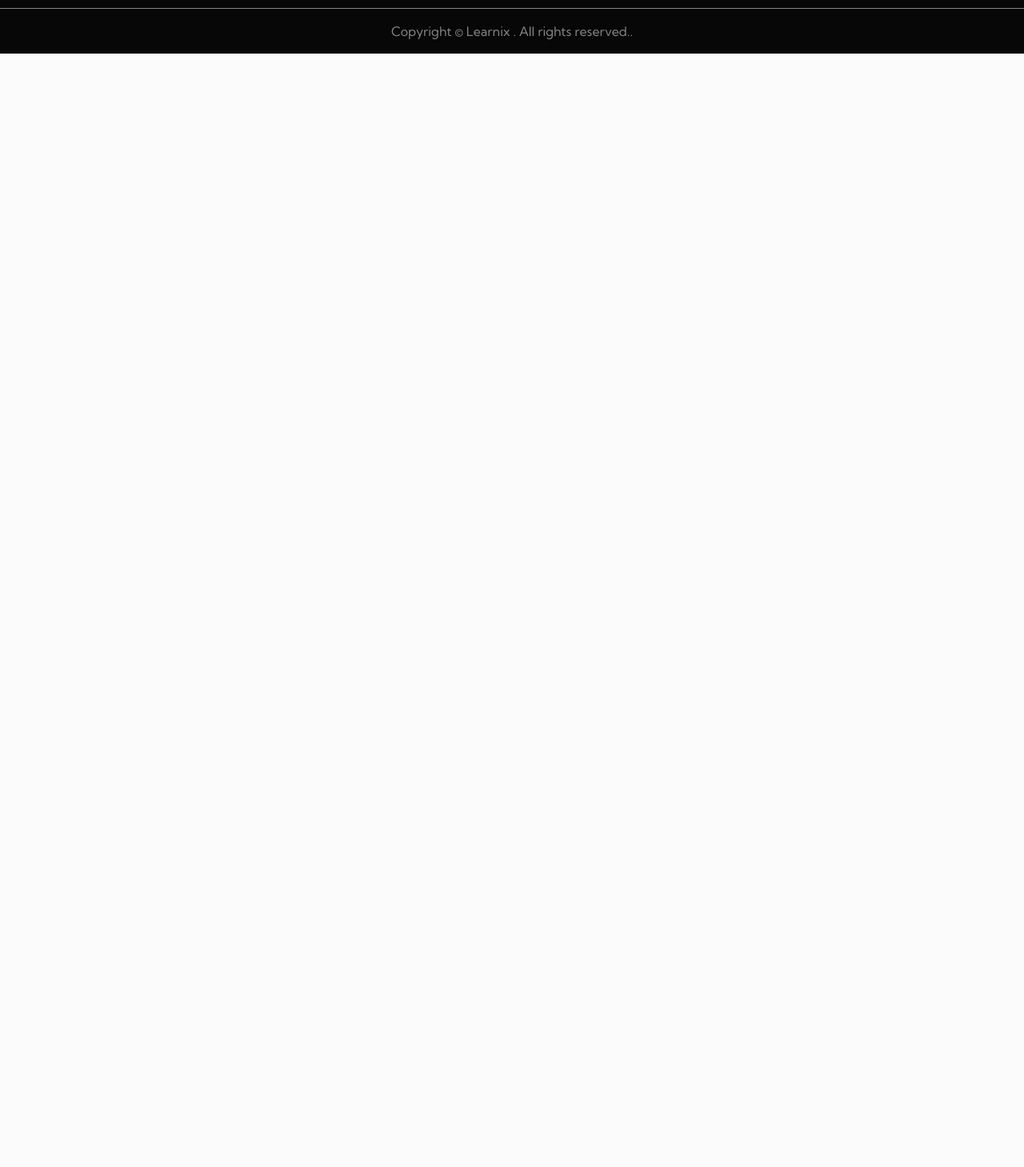
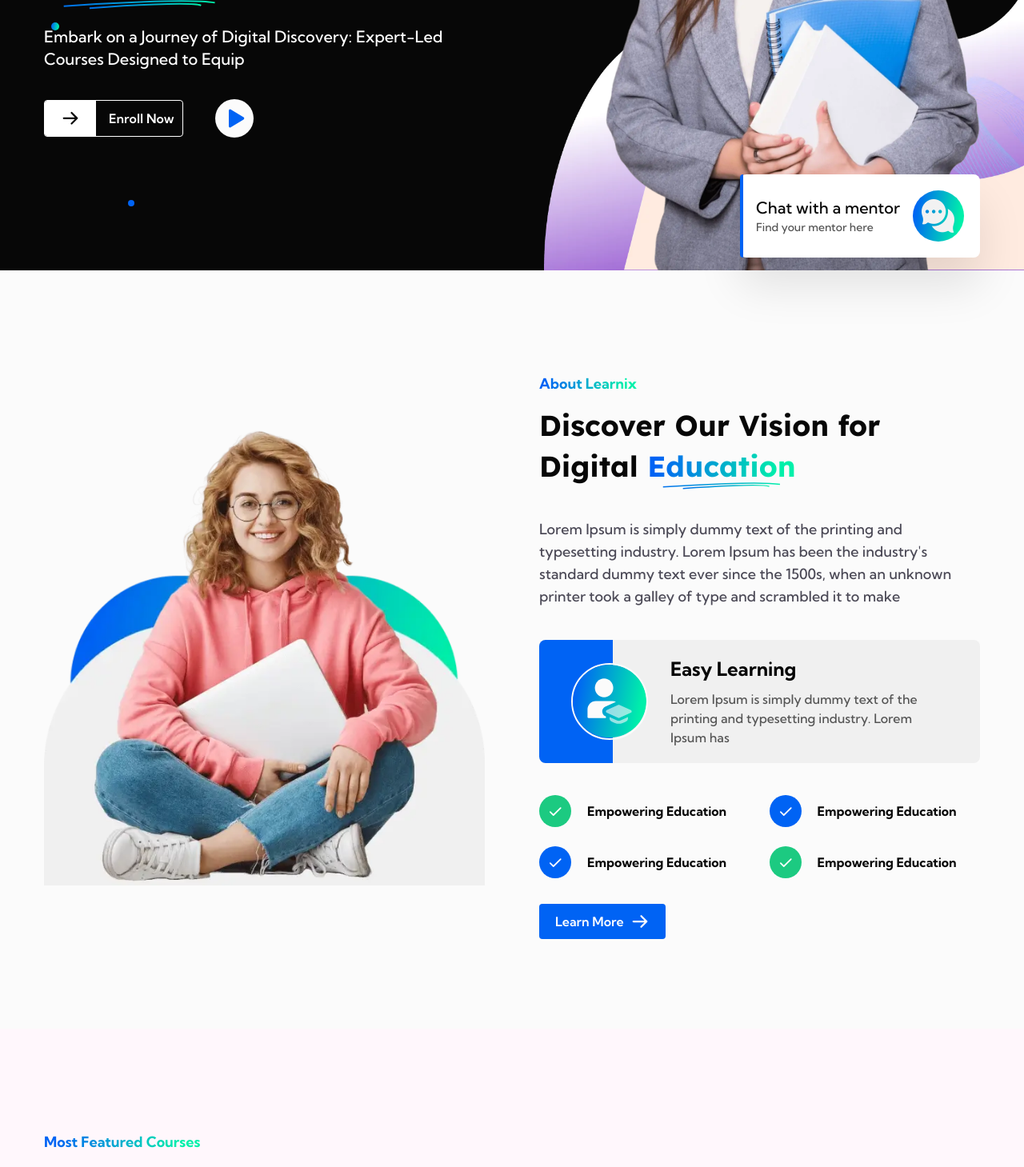
Before and after one commit to Mshahzaib123/lernix, a React (Vite) app: page /homepage3 in a window 1280 px wide. Shown: the part 480-1939 px from the top of the page at 80% size. Before the commit the page ends 800 px from the top, so only its background shows below. Built offline with nearby package versions, Linux system fonts and the light colour scheme.

Commit message:
Home Page 3 Added

```diff
--- a/src/App.jsx
+++ b/src/App.jsx
@@ -8,6 +8,7 @@ import HomePage from './pages/home-page';
 import Footer from './components/footer/footer';
 import Footer2 from './components/footer/footer2';
 import HomePage2 from './pages/home-page2';
+import HomePage3 from './pages/home-page3';
 
 function App() {
   const location = useLocation();
@@ -37,6 +38,7 @@ function App() {
           <Routes>
             <Route index element={<HomePage />} />
             <Route path='/homepage2' element={<HomePage2 />} />
+            <Route path='/homepage3' element={<HomePage3 />} />
           </Routes>
           {footer}
         </>
--- /dev/null
+++ b/src/pages/home-page3.jsx
@@ -0,0 +1,29 @@
+import NewlstterSec3 from '../components/newsletterSec/newsletterSec3'
+import CoursesSec3 from '../components/coursesSec/coursesSec3'
+import TestimonialSec3 from '../components/testimonialSec/testimonialSec3'
+import TeamSec3 from '../components/teamSec/teamSec3'
+import HeroSec3 from '../components/heroSec/heroSec3'
+import AboutSec3 from '../components/aboutSec/aboutSec3'
+import BlogSec2 from '../components/blogSec/blogSec2'
+import ChooseUsSec3 from '../components/chooseUsSec/chooseUsSec3'
+import PartnerSec from '../components/partnerSec/partnerSec'
+import VideoSec2 from '../components/videoSec/videoSec2'
+
+const HomePage3 = () => {
+    return (
+        <>
+            <HeroSec3 />
+            <AboutSec3 />
+            <CoursesSec3 />
+            <TeamSec3 />
+            <ChooseUsSec3 />
+            <PartnerSec />
+            <VideoSec2 />
+            <TestimonialSec3 />
+            <BlogSec2 />
+            <NewlstterSec3 />
+        </>
+    )
+}
+
+export default HomePage3;
```
